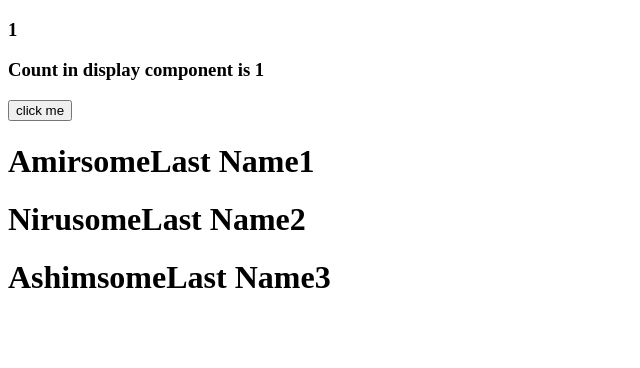
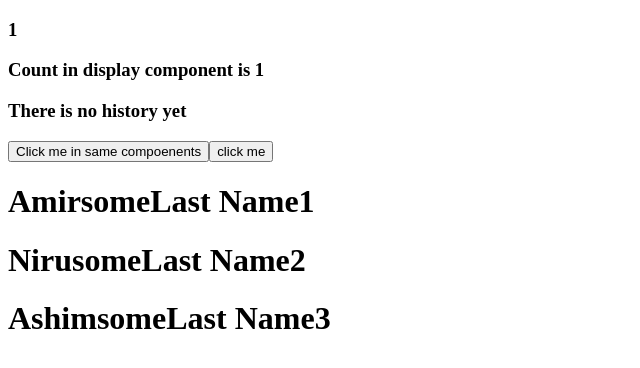
Before and after one commit to pratiksj/fullstack-exercise, a React (Create React App) app in the folder workshop/part1/: page / in a window 1280 px wide. Shown: the top 368 px of the page, without its empty margins (0-640 px from the left). Built offline with nearby package versions, Linux system fonts and the light colour scheme.

Commit message:
feat:conditional rendering

```diff
--- a/workshop/part1/src/App.js
+++ b/workshop/part1/src/App.js
@@ -2,22 +2,31 @@ import { useState } from "react"
 import Mytag from "./compoenents/Mytag"
 import MyButton from "./compoenents/MyButton"
 import Display from "./compoenents/Display"
+import HistoryDisplay from "./compoenents/HistoryDisplay"
 
 
 const App = () => {
 const myState = useState(1)
 const myCount =myState[0]
 const setMycount = myState[1]
+const[clickButtonHistory,setClickButtonHistory] = useState([])
 
-const increaseCount=()=>{
+const increaseCountFromButton=()=>{
   setMycount(myCount+1)
+  setClickButtonHistory([...clickButtonHistory,'Button'])
+}
+const increaseCountFromApp=()=>{
+  setMycount(myCount+1)
+  setClickButtonHistory([...clickButtonHistory,'App'])
 }
 
   let name1 = 'Amir'
   return ( <div>
     <h3>{myCount}</h3>
     <Display showValue={myCount}/>
-    <MyButton buttonHandler={increaseCount}/>
+    <HistoryDisplay history={clickButtonHistory}/>
+    <button onClick={increaseCountFromApp}>Click me in same compoenents</button>
+    <MyButton buttonHandler={increaseCountFromButton}/>
     <Mytag name ={name1} lastName= "someLast Name1"/>
     <Mytag name ="Niru" lastName= "someLast Name2"/>
     <Mytag name ="Ashim" lastName= "someLast Name3"/>
--- /dev/null
+++ b/workshop/part1/src/compoenents/HistoryDisplay.js
@@ -0,0 +1,13 @@
+
+
+const HistoryDisplay = ({history}) => {
+    if(history.length>0){
+
+        return  <h3>The history of click is{history}</h3>
+    } else{
+        return <h3>There is no history yet</h3>
+    }
+
+}
+
+export default HistoryDisplay
```
